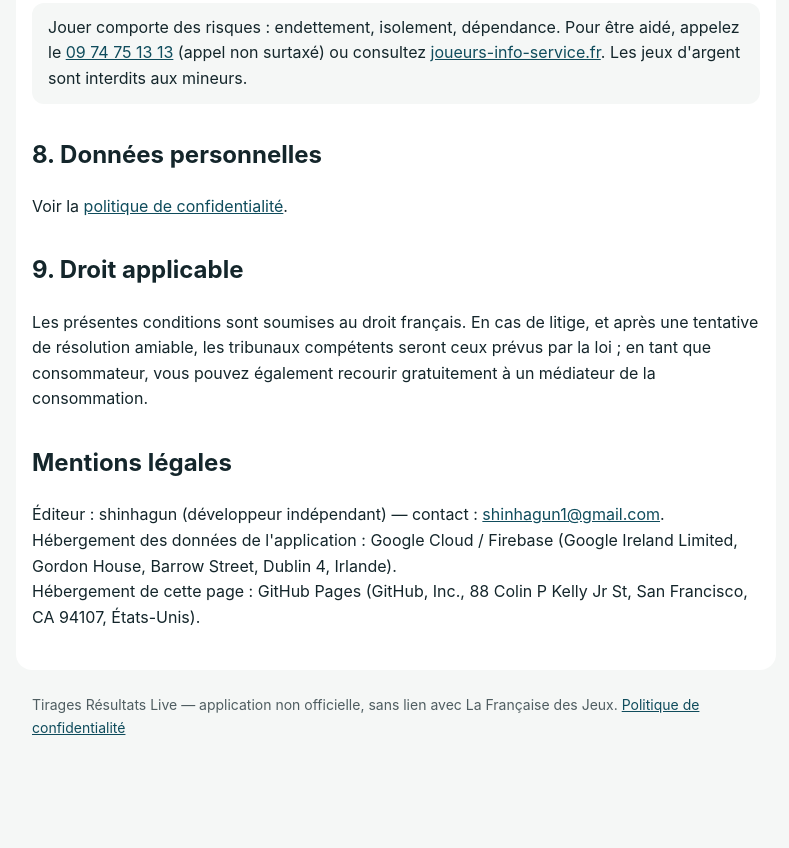
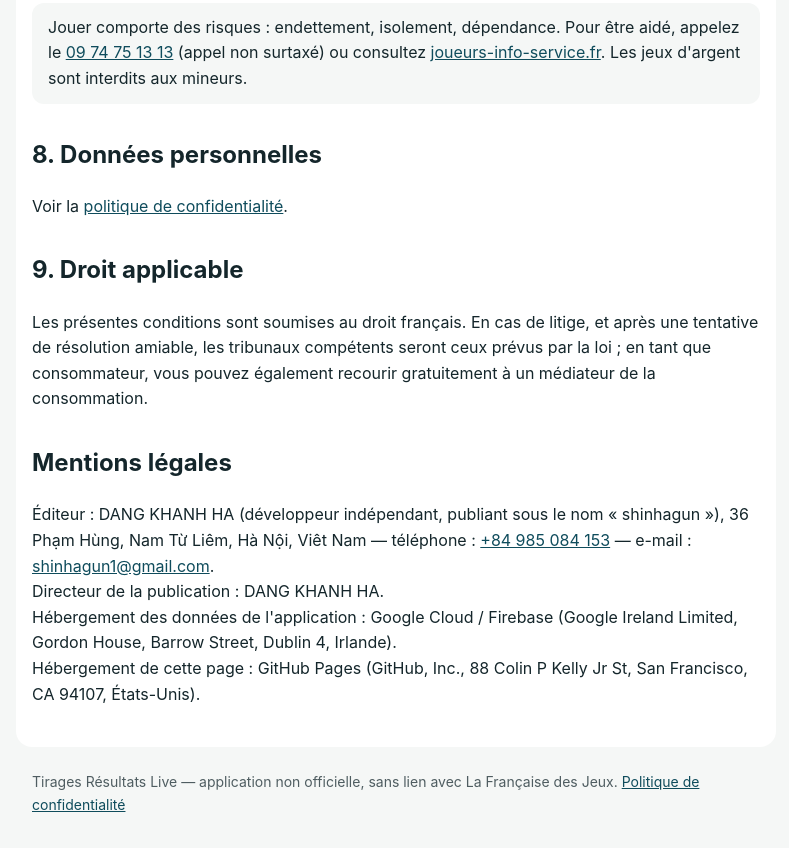
Before and after one commit to shinhagun/shinhagun.github.io, a plain HTML site: page terms_tirageslive.html in a window 1280 px wide. Shown: the part 1497-2345 px from the top of the page, without its empty margins (244-1033 px from the left). Before the commit the page ends 2268 px from the top, so only its background shows below. Drawn offline with Linux system fonts and the light colour scheme.

Commit message:
edit info

```diff
--- a/terms_tirageslive.html
+++ b/terms_tirageslive.html
@@ -56,7 +56,8 @@
 <p>Les présentes conditions sont soumises au droit français. En cas de litige, et après une tentative de résolution amiable, les tribunaux compétents seront ceux prévus par la loi ; en tant que consommateur, vous pouvez également recourir gratuitement à un médiateur de la consommation.</p>
 
 <h2 id="mentions">Mentions légales</h2>
-<p>Éditeur : shinhagun (développeur indépendant) — contact : <a href="mailto:shinhagun1@gmail.com">shinhagun1@gmail.com</a>.<br>
+<p>Éditeur : DANG KHANH HA (développeur indépendant, publiant sous le nom « shinhagun »), 36 Phạm Hùng, Nam Từ Liêm, Hà Nội, Viêt Nam — téléphone : <a href="tel:+84985084153">+84 985 084 153</a> — e-mail : <a href="mailto:shinhagun1@gmail.com">shinhagun1@gmail.com</a>.<br>
+Directeur de la publication : DANG KHANH HA.<br>
 Hébergement des données de l'application : Google Cloud / Firebase (Google Ireland Limited, Gordon House, Barrow Street, Dublin 4, Irlande).<br>
 Hébergement de cette page : GitHub Pages (GitHub, Inc., 88 Colin P Kelly Jr St, San Francisco, CA 94107, États-Unis).</p>
 </main>
```
